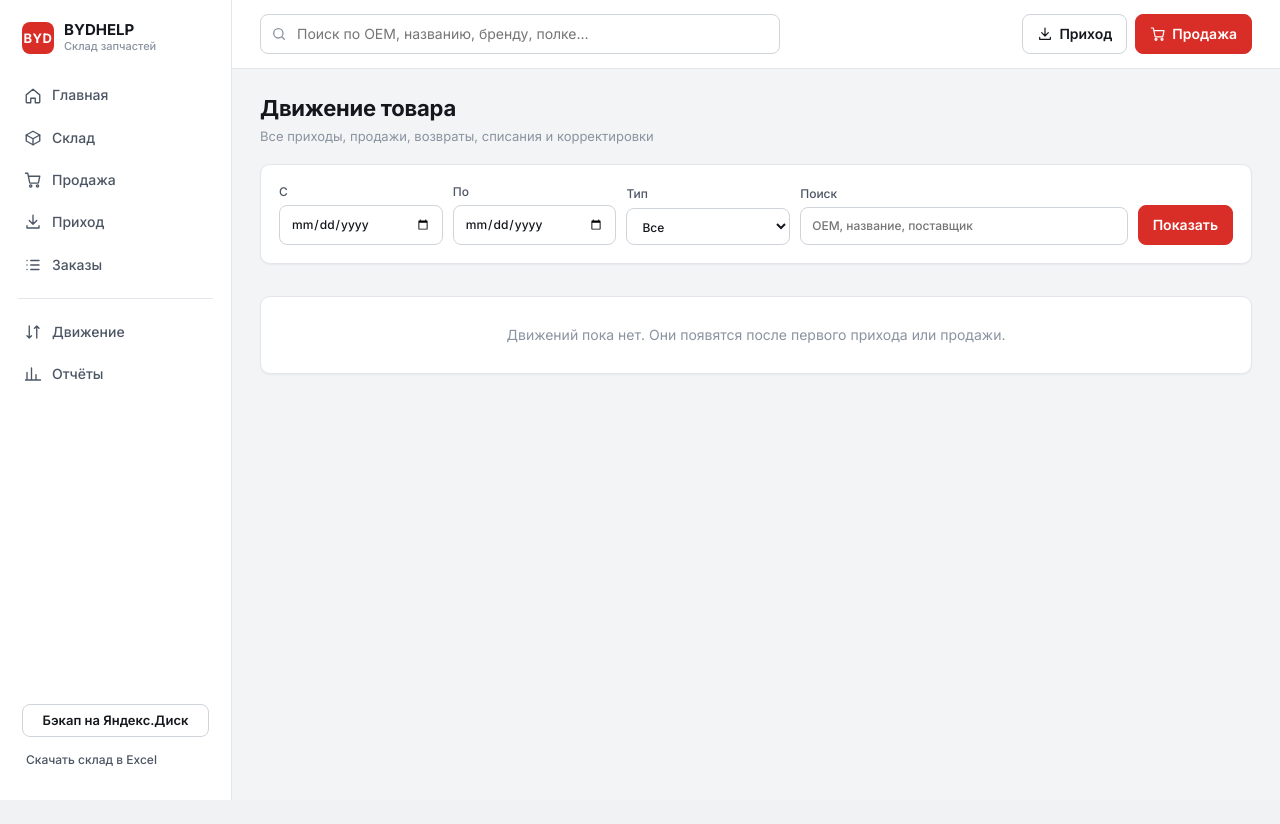
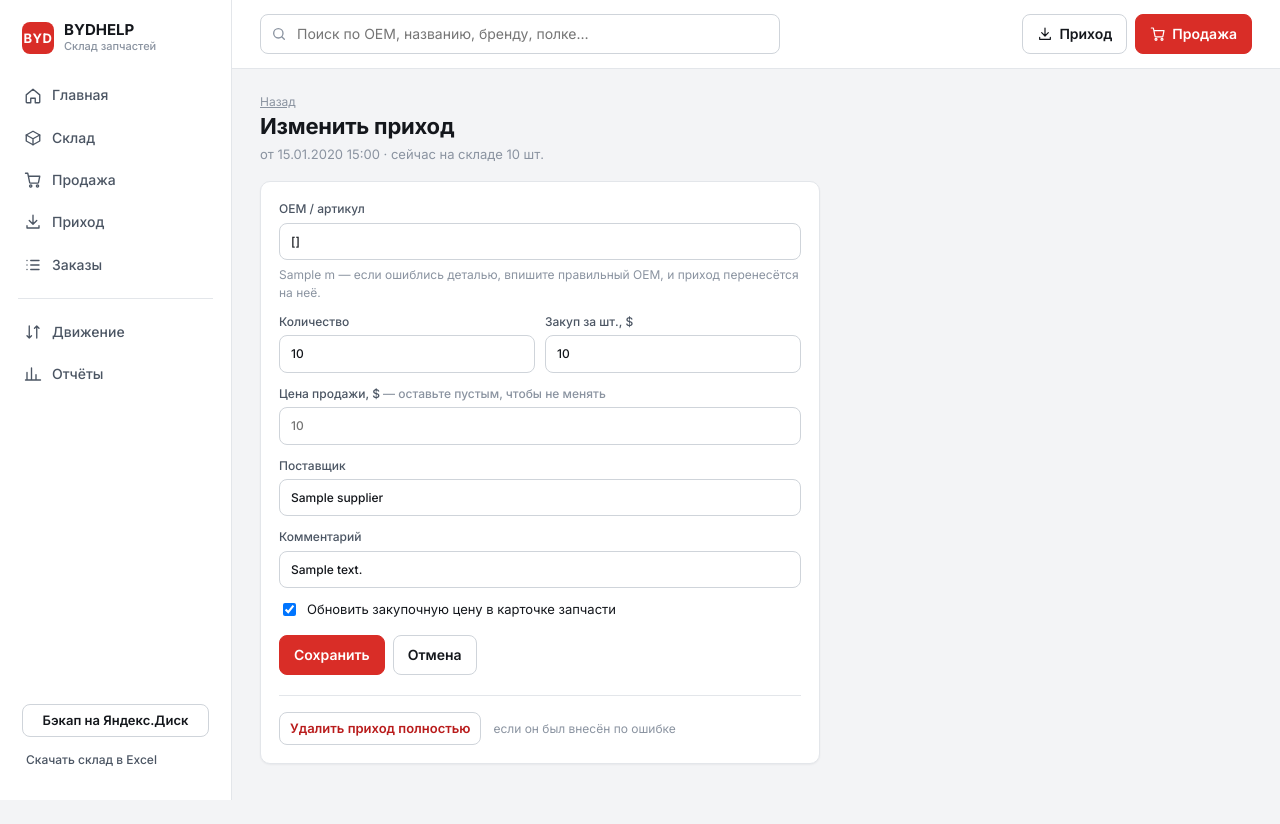
Before and after one commit to gogineoru-jpg/BYDHELP_ZAP, a Flask app: template templates/movements.html in a window 1280 px wide. Before the commit the page ends 800 px from the top, so only its background shows below. Run offline with Flask 3, Linux system fonts and the light colour scheme; tables that the repository leaves empty hold one stand-in row (values such as "Sample post"); the template is opened without the code that fills it: values that come from a table or form of the project are taken from there, most other values are stand-ins (such as "Sample title", 1, 10 or a date in 2020).

Commit message:
Update movements.html

```diff
--- a/templates/movements.html
+++ b/templates/movements.html
@@ -1,38 +1,53 @@
 {% extends "base.html" %}
-{% block title %}Движение товара{% endblock %}
+{% block title %}Изменить приход{% endblock %}
 {% block content %}
 <div class="page-head">
   <div>
-    <h1>Движение товара</h1>
-    <div class="sub">Все приходы, продажи, возвраты, списания и корректировки</div>
+    <div class="muted"><a href="{{ back }}">Назад</a></div>
+    <h1>Изменить приход</h1>
+    <div class="sub">от {{ m.created_at|local }}{% if p %} · сейчас на складе {{ p.stock or 0 }} шт.{% endif %}</div>
   </div>
 </div>
 
-<form method="GET" class="card card-pad" style="margin-bottom:16px">
-  <div class="row" style="flex-wrap:wrap;align-items:flex-end">
-    <label class="f" style="margin:0;min-width:140px"><span>С</span><input type="date" name="from" value="{{ d_from }}"></label>
-    <label class="f" style="margin:0;min-width:140px"><span>По</span><input type="date" name="to" value="{{ d_to }}"></label>
-    <label class="f" style="margin:0;min-width:150px"><span>Тип</span>
-      <select name="kind"><option value="">Все</option>{% for k in kinds %}<option {% if k == kind %}selected{% endif %}>{{ k }}</option>{% endfor %}</select>
+<div class="card card-pad" style="max-width:560px">
+  <form action="{{ url_for('edit_movement', id=m.id) }}" method="POST">
+    <input type="hidden" name="next" value="{{ back }}">
+
+    <label class="f"><span>OEM / артикул</span>
+      <input name="oem" list="oemList" value="{{ m.oem or '' }}" required autocomplete="off">
     </label>
-    <label class="f" style="margin:0;min-width:180px;flex:2"><span>Поиск</span><input type="search" name="q" value="{{ q }}" placeholder="OEM, название, поставщик"></label>
-    <button class="btn btn-primary" type="submit" style="flex:none">Показать</button>
-  </div>
-</form>
+    <datalist id="oemList">
+      {% for x in products %}<option value="{{ x.oem }}">{{ x.name }}</option>{% endfor %}
+    </datalist>
+    <p class="muted" style="margin:-6px 0 12px">{{ m.product_name }} — если ошиблись деталью, впишите правильный OEM, и приход перенесётся на неё.</p>
 
-{% if totals %}
-<div class="grid g-4" style="margin-bottom:16px">
-  {% for k in kinds if k in totals %}
-  <div class="card stat">
-    <div class="stat-label">{{ k }}</div>
-    <div class="stat-value">{{ totals[k].qty }} шт.</div>
-    <div class="stat-note">на {{ totals[k].sum|money }}</div>
-  </div>
-  {% endfor %}
-</div>
-{% endif %}
+    <div class="row">
+      <label class="f"><span>Количество</span><input name="quantity" type="number" min="1" value="{{ m.quantity }}" required></label>
+      <label class="f"><span>Закуп за шт., $</span><input name="price" type="number" step="0.01" min="0" value="{{ m.price or 0 }}"></label>
+    </div>
+    <label class="f"><span>Цена продажи, $ <span class="muted">— оставьте пустым, чтобы не менять</span></span>
+      <input name="sell_price" type="number" step="0.01" min="0" placeholder="{{ p.sell_price if p else '' }}">
+    </label>
+    <label class="f"><span>Поставщик</span><input name="supplier" list="supList" value="{{ m.supplier or '' }}"></label>
+    <datalist id="supList">{% for s in suppliers %}<option value="{{ s }}">{% endfor %}</datalist>
+    <label class="f"><span>Комментарий</span><input name="comment" value="{{ m.comment or '' }}"></label>
 
-<div class="card">
-  {% with movements=rows %}{% include "_movements_table.html" %}{% endwith %}
+    <label style="display:flex;gap:8px;align-items:center;margin:4px 0 16px;font-size:13px">
+      <input type="checkbox" name="update_price" value="1" checked style="width:auto">
+      Обновить закупочную цену в карточке запчасти
+    </label>
+
+    <div style="display:flex;gap:8px;flex-wrap:wrap">
+      <button class="btn btn-primary" type="submit">Сохранить</button>
+      <a class="btn" href="{{ back }}">Отмена</a>
+    </div>
+  </form>
+
+  <form action="{{ url_for('delete_movement', id=m.id) }}" method="POST" style="margin-top:20px;padding-top:16px;border-top:1px solid var(--line)"
+        onsubmit="return confirm('Отменить этот приход? {{ m.quantity }} шт. будут убраны со склада.');">
+    <input type="hidden" name="next" value="{{ back }}">
+    <button class="btn btn-danger btn-sm" type="submit">Удалить приход полностью</button>
+    <span class="muted" style="margin-left:8px">если он был внесён по ошибке</span>
+  </form>
 </div>
 {% endblock %}
```
